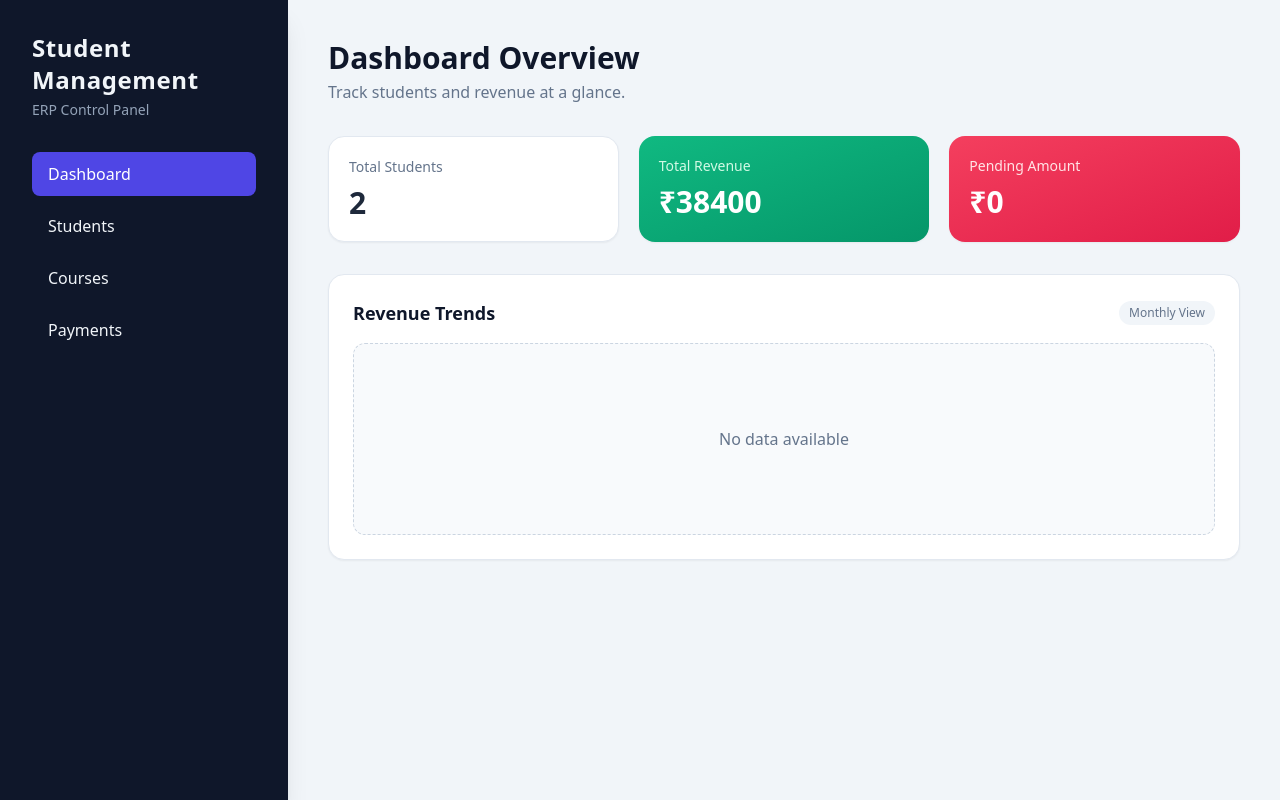
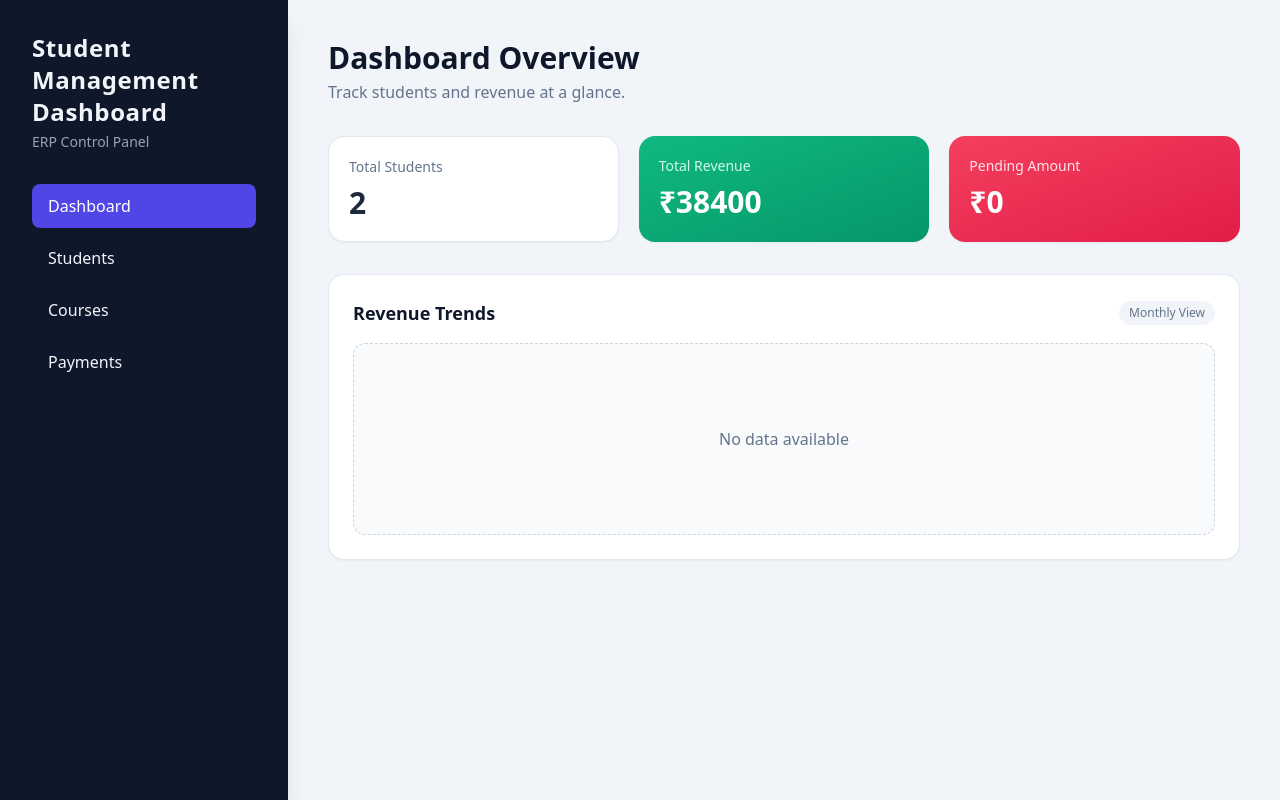
Before and after one commit to harshpathakftd/student-management, a Django app: page / in a window 1280 px wide. Run offline with Django 5.2, Linux system fonts and the light colour scheme; data comes from the database, SQL or seed files in the repository; some libraries are stand-ins or nearby versions.

Commit message:
Dashboard Updated

```diff
--- a/templates/dashboard.html
+++ b/templates/dashboard.html
@@ -11,7 +11,7 @@
   <div class="min-h-screen lg:flex">
     <aside class="w-full lg:w-72 bg-slate-900 text-slate-100 p-6 lg:p-8 shadow-xl">
       <div class="mb-8">
-        <h1 class="text-2xl font-bold tracking-wide">Student Management</h1>
+        <h1 class="text-2xl font-bold tracking-wide">Student Management Dashboard</h1>
         <p class="text-sm text-slate-400 mt-1">ERP Control Panel</p>
       </div>
 
```
